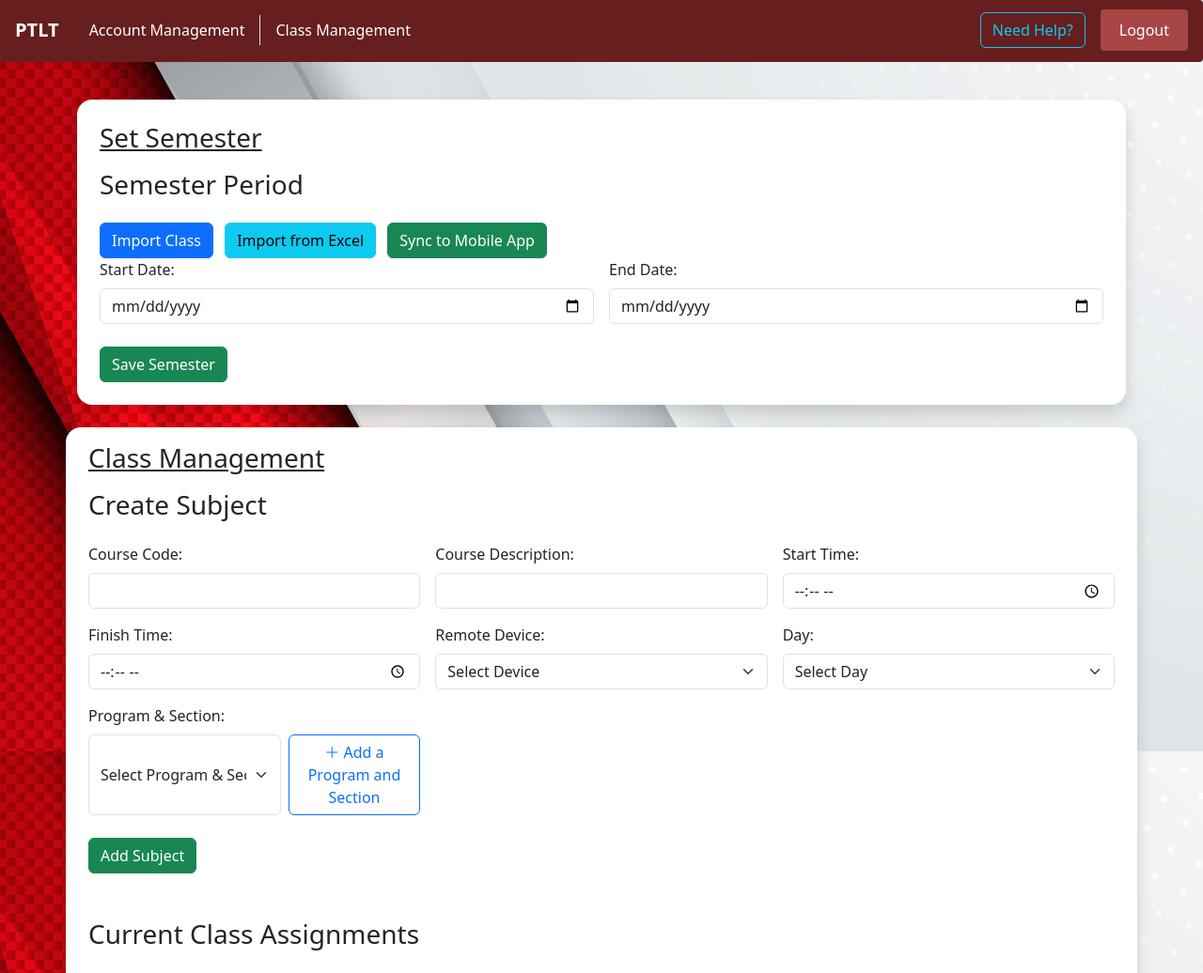
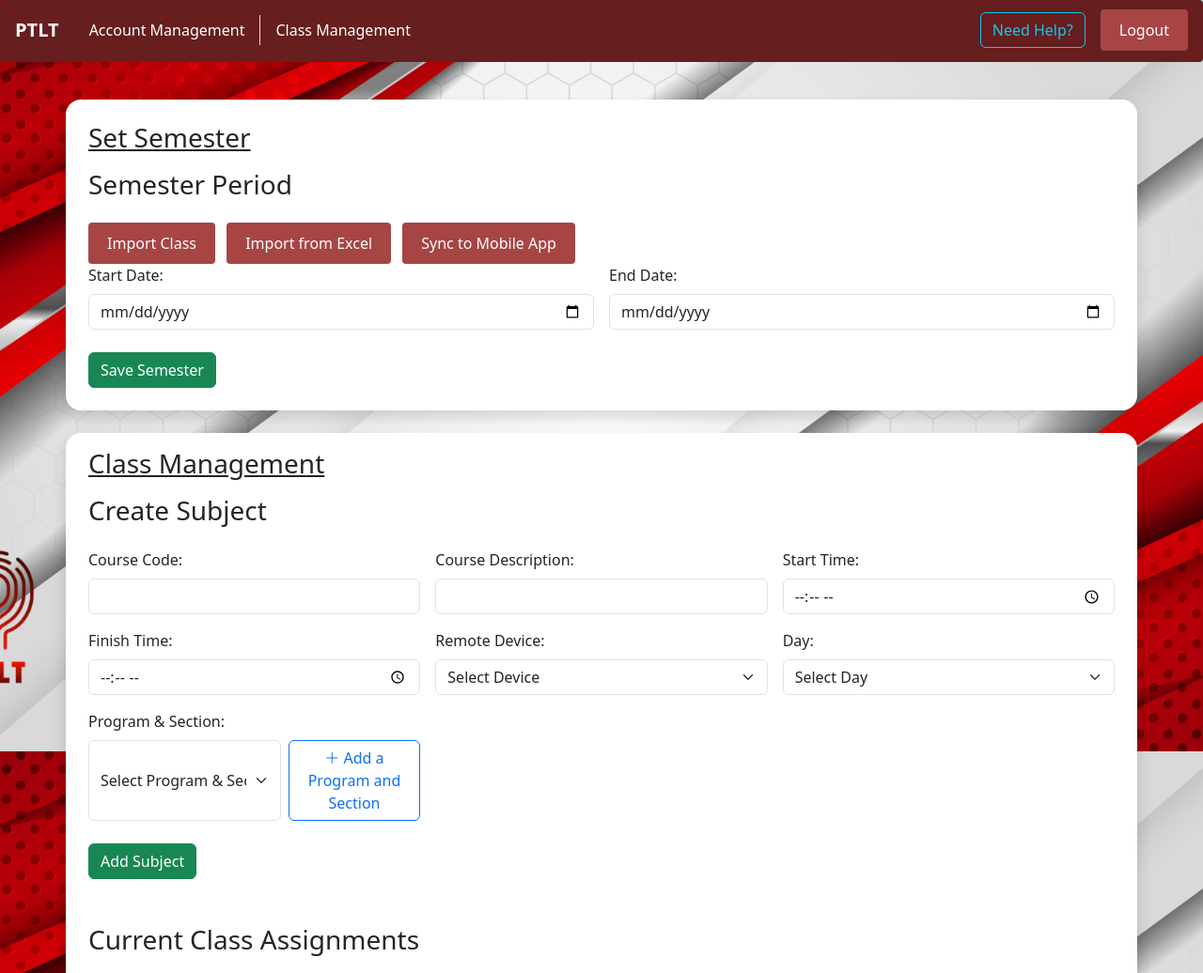
Before and after one commit to Lailebisnotavailable/PTLT---WebApp, a Django app: template PTLT_App/templates/class_management.html in a window 1280 px wide. Shown: the top 1036 px of the page at 94% size. Run offline with Django 5.2, Linux system fonts and the light colour scheme; the template is opened without the code that fills it, so the values that code supplies are empty.

Commit message:
GUI changes v2
bg consistency
buttons into red
size container fix
logout pop up color white text into red

```diff
--- a/PTLT_App/static/css/class_management.css
+++ b/PTLT_App/static/css/class_management.css
@@ -1,5 +1,5 @@
 body {
-    background-image: url('/static/image/PTLT_bg4.jpeg');
+    background-image: url('/static/image/PTLT_bg3.png');
     background-size: cover;
     background-position: center;
     background-repeat: no-repeat;
@@ -88,3 +88,17 @@ h2 {
   background-color: #cc6565;
   color: #ffffff;
 }
+
+ .custom-btn {
+  background-color: #a74545;
+  color: #ffffff;
+  border: none;
+  padding: 10px 20px;
+  border-radius: 4px;
+  cursor: pointer;
+}
+
+.custom-btn:hover {
+  background-color: #cc6565;
+  color: #ffffff;
+}
--- a/PTLT_App/templates/admin_navbar.html
+++ b/PTLT_App/templates/admin_navbar.html
@@ -115,7 +115,7 @@
   <div class="modal-dialog modal-dialog-centered">
     <div class="modal-content">
       <div class="modal-header">
-        <h5 class="modal-title" id="confirmLogoutLabel">Confirm Logout</h5>
+        <h5 class="modal-title" id="confirmLogoutLabel" style="color: #a74545;">Confirm Logout</h5>
         <button type="button" class="btn-close" data-bs-dismiss="modal" aria-label="Close"></button>
       </div>
       <div class="modal-body text-center text-dark">
--- a/PTLT_App/templates/class_management.html
+++ b/PTLT_App/templates/class_management.html
@@ -19,19 +19,19 @@
 </head>
 <body>
 
-    <div class="container py-4">
+    <div class="container py-4 px-0">
 
         <div class="bg-white shadow rounded-4 p-4">
             <h3 class="mb-0 text-decoration-underline">Set Semester</h3>
             <h3 class="mt-3 mb-4">Semester Period</h3>
 
-            <button id="importClassBtn" class="btn btn-primary">Import Class</button>
+            <button id="importClassBtn" class="btn btn-primary custom-btn">Import Class</button>
             <input type="file" id="fileInput" accept=".csv" style="display:none">
 
-            <button id="importClassExcelBtn" class="btn btn-info ms-2">Import from Excel</button>
+            <button id="importClassExcelBtn" class="btn btn-info ms-2 custom-btn">Import from Excel</button>
             <input type="file" id="excelFileInput" accept=".xlsx,.xls" style="display:none">
 
-            <button id="syncToMobileBtn" class="btn btn-success ms-2">Sync to Mobile App</button>
+            <button id="syncToMobileBtn" class="btn btn-success ms-2 custom-btn">Sync to Mobile App</button>
             <!-- Notification Alert for New Account Uploads -->
             {% if new_accounts_count > 0 %}
             <div class="alert alert-info alert-dismissible fade show d-flex justify-content-between align-items-center mt-3" role="alert">
--- a/PTLT_App/templates/inst_navbar.html
+++ b/PTLT_App/templates/inst_navbar.html
@@ -156,7 +156,7 @@
   <div class="modal-dialog modal-dialog-centered">
     <div class="modal-content">
       <div class="modal-header">
-        <h5 class="modal-title" id="confirmLogoutLabel">Confirm Logout</h5>
+        <h5 class="modal-title" id="confirmLogoutLabel" style="color: #a74545;">Confirm Logout</h5>
         <button type="button" class="btn-close" data-bs-dismiss="modal" aria-label="Close"></button>
       </div>
       <div class="modal-body text-center text-dark">
```
Also changed, not shown: PTLT_App/static/css/account_management.css (+15 -1 lines).
